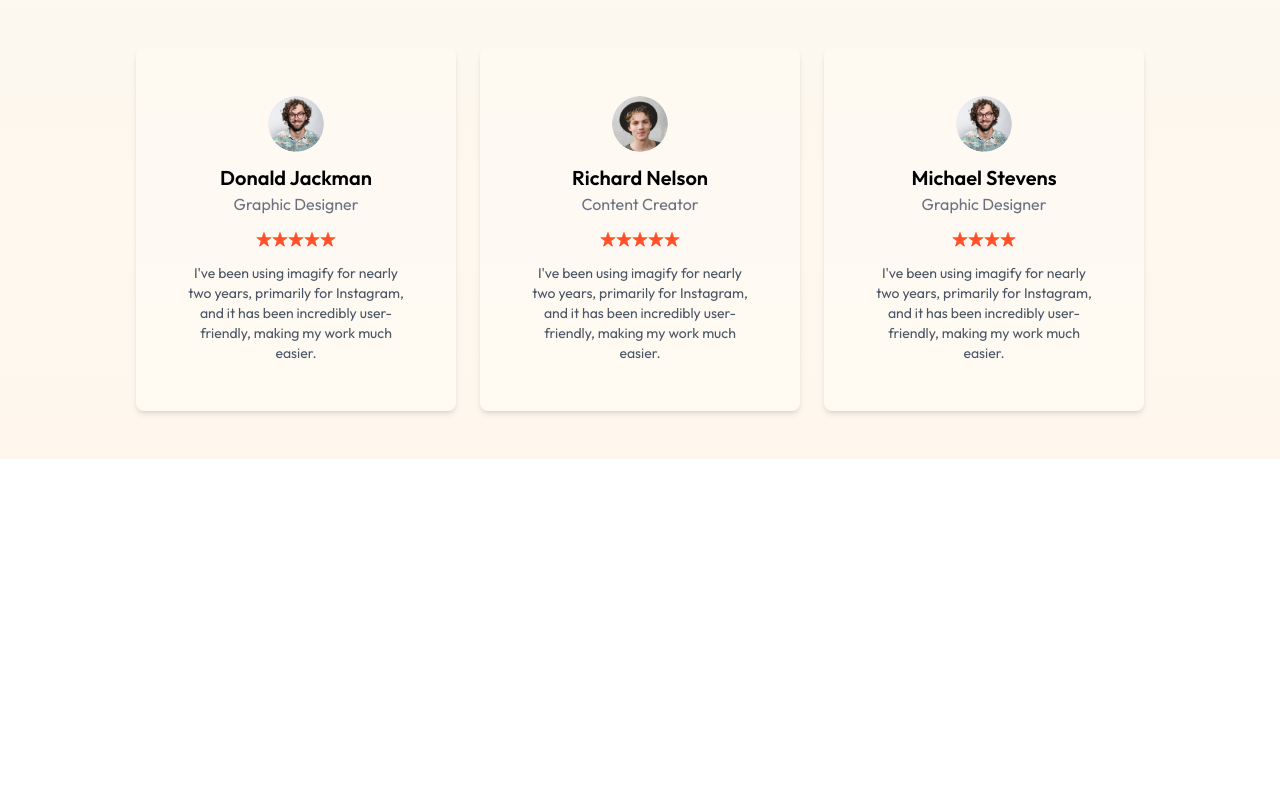
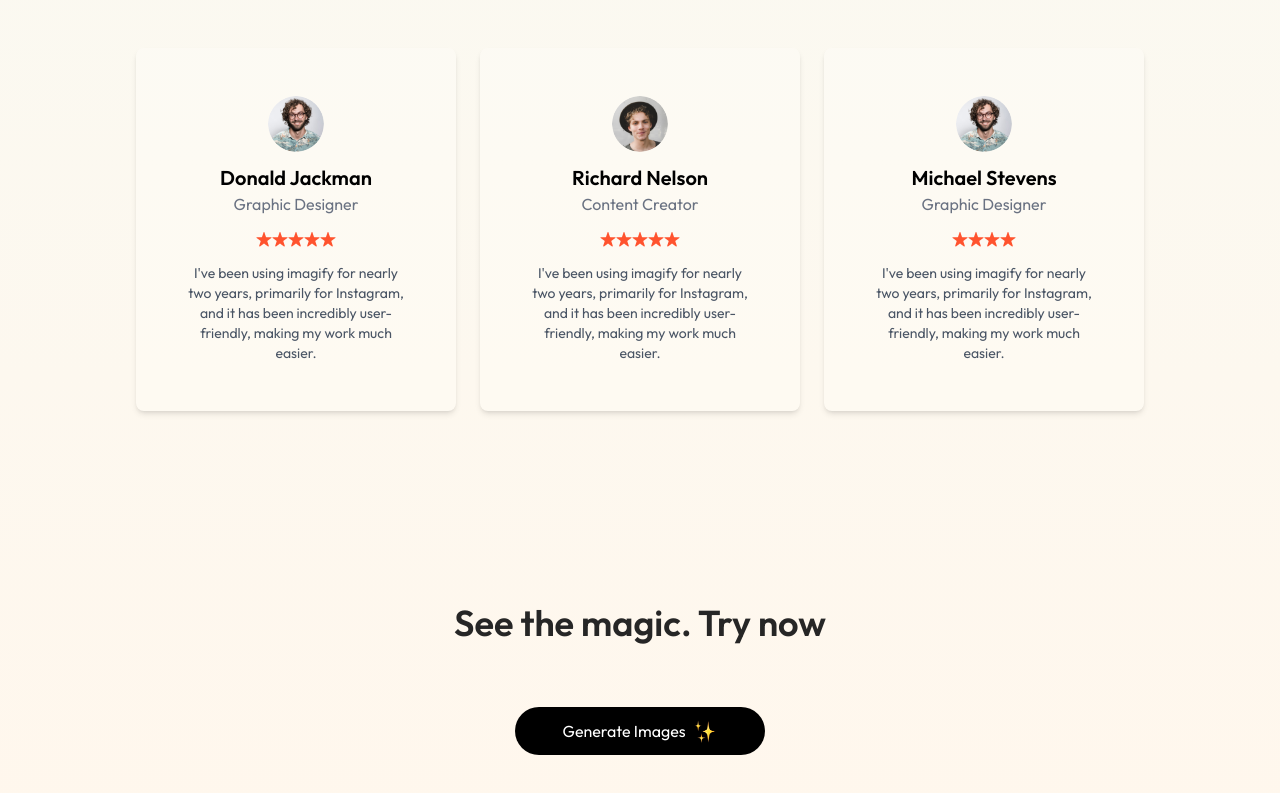
Before and after one commit to MehediMubin/imagify, a React (Vite) app in the folder client/: page / in a window 1280 px wide. Shown: the part 2120-2913 px from the top of the page. Before the commit the page ends 2659 px from the top, so only its background shows below. Built offline with nearby package versions, Linux system fonts and the light colour scheme.

Commit message:
feat: add GenerateBtn component

```diff
--- /dev/null
+++ b/client/src/components/GenerateBtn.jsx
@@ -0,0 +1,18 @@
+import { assets } from "../assets/assets";
+
+const GenerateBtn = () => {
+   return (
+      <div className="pb-16 text-center">
+         <h1 className="text-2xl md:text-3xl lg:text-4xl mt-4 font-semibold text-neutral-800 py-6 md:py-16">
+            See the magic. Try now
+         </h1>
+
+         <button className="inline-flex items-center gap-2 px-12 py-3 rounded-full bg-black text-white m-auto hover:scale-105 transition-all duration-500 cursor-pointer">
+            Generate Images
+            <img className="h-6" src={assets.star_group} alt="" />
+         </button>
+      </div>
+   );
+};
+
+export default GenerateBtn;
--- a/client/src/pages/Home.jsx
+++ b/client/src/pages/Home.jsx
@@ -1,4 +1,5 @@
 import Description from "../components/Description";
+import GenerateBtn from "../components/GenerateBtn";
 import Header from "../components/Header";
 import Steps from "../components/Steps";
 import Testimonials from "../components/Testimonials";
@@ -10,6 +11,7 @@
          <Steps />
          <Description />
          <Testimonials />
+         <GenerateBtn />
       </div>
    );
 };
```
